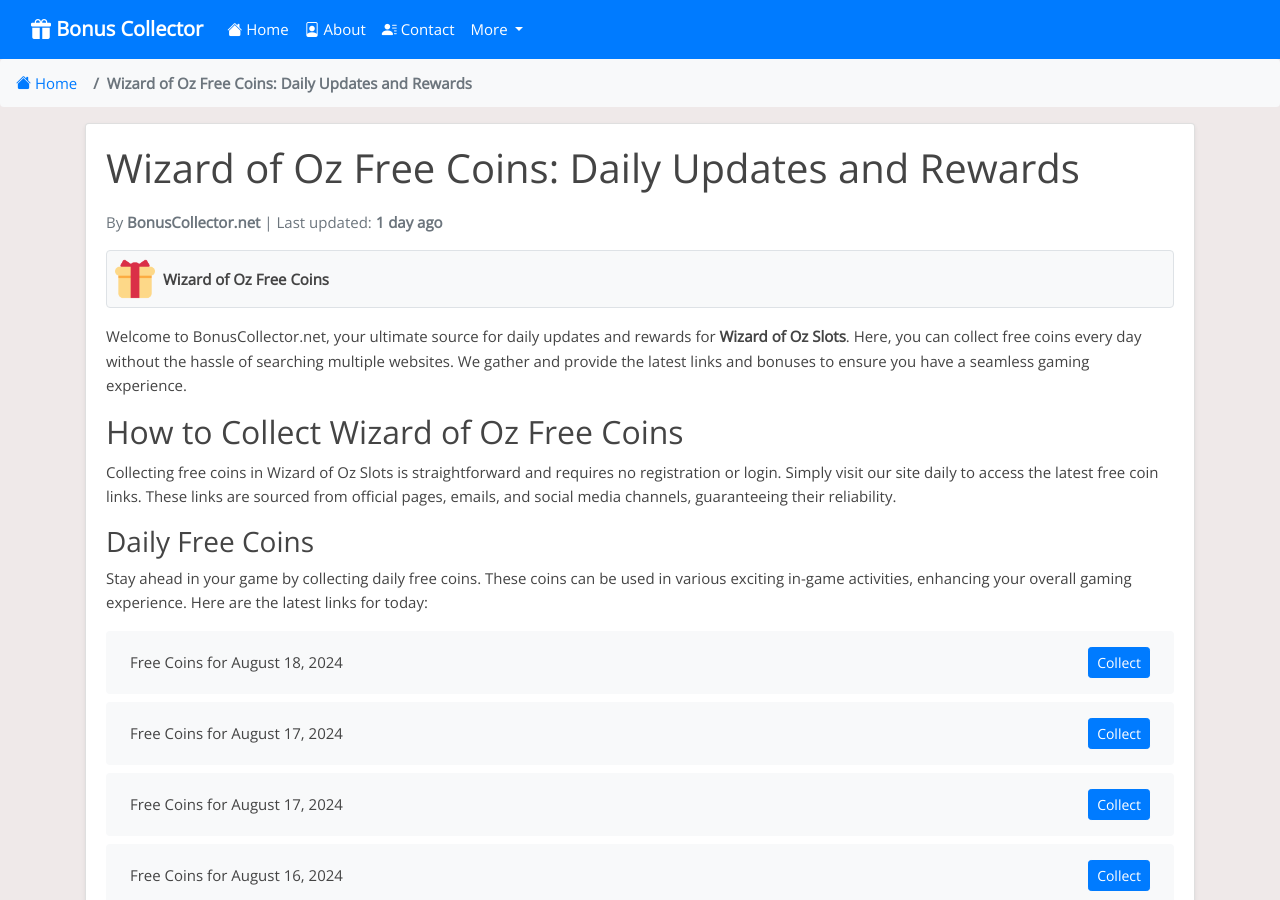
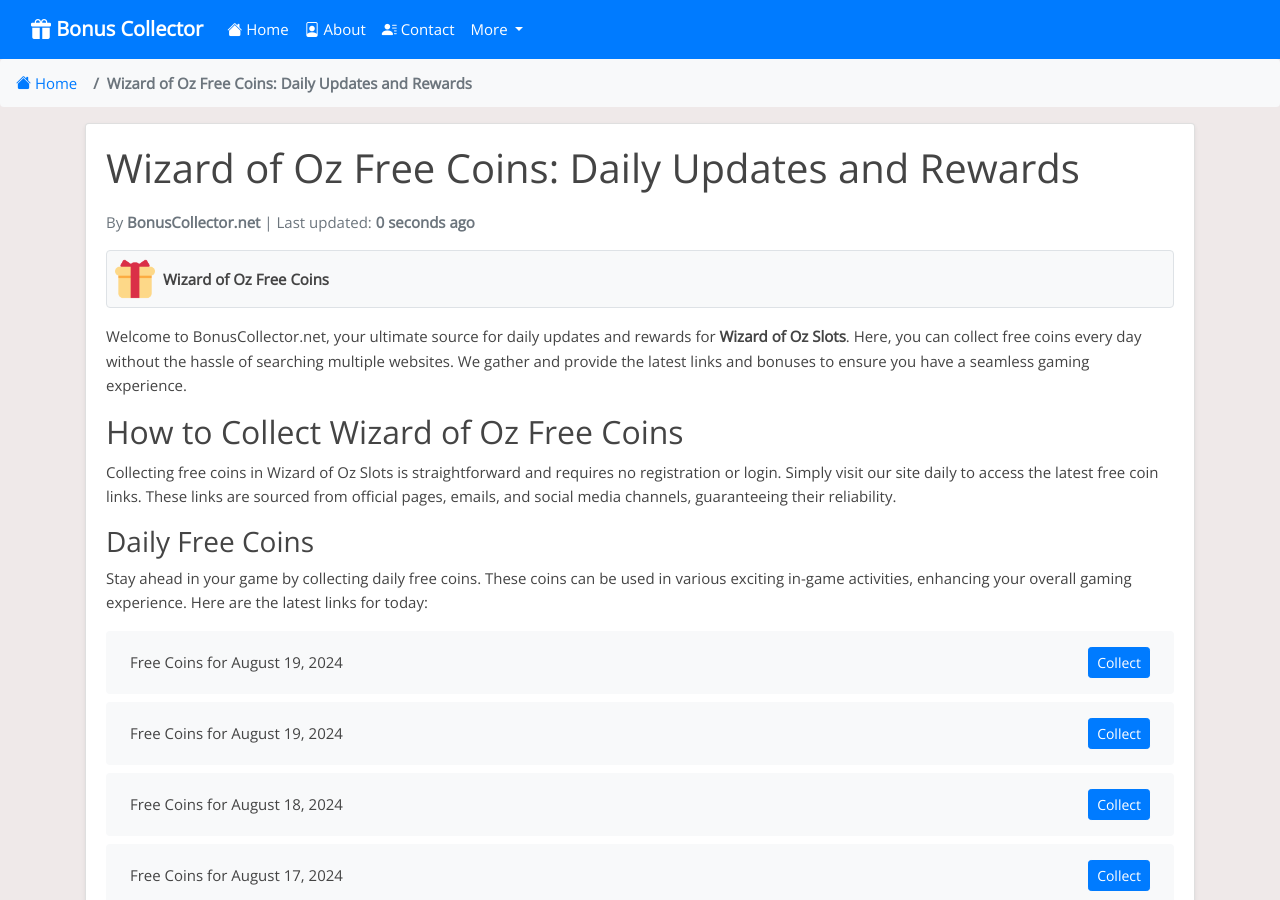
Before and after one commit to Prollad99/bs-net, a Jekyll site: the page built from _posts/2024-07-30-wizard-of-oz.md, in a window 1280 px wide and 900 px high. Built offline with Jekyll 4.4.1, drawn with Linux system fonts in a browser that asks for light colours; nearby versions of some CDN libraries; comment, search, counter and statistics services are not loaded; some of the changed text lies outside the part shown.

Commit message:
Update wizard-of-oz reward links and last modified date

```diff
--- a/_data/include_files.yml
+++ b/_data/include_files.yml
@@ -62,7 +62,7 @@
   last_modified: 2024-08-19 03:22:53
 
 wizard-of-oz.html:
-  last_modified: 2024-08-18 03:21:53
+  last_modified: 2024-08-19 03:23:20
 
 lotsa-slots.html:
   last_modified: 2024-08-19 03:23:01
--- a/_includes/wizard-of-oz.html
+++ b/_includes/wizard-of-oz.html
@@ -1,4 +1,12 @@
 <ul class="list-group mt-3 mb-4">
+  <li class="list-group-item d-flex justify-content-between align-items-center">
+    <span>Free Coins for August 19, 2024</span>
+    <a href="https://wozslots.onelink.me/rtQx/xdt93eqr" class="btn btn-primary btn-sm">Collect</a>
+  </li>
+  <li class="list-group-item d-flex justify-content-between align-items-center">
+    <span>Free Coins for August 19, 2024</span>
+    <a href="https://zynga.social/x657" class="btn btn-primary btn-sm">Collect</a>
+  </li>
   <li class="list-group-item d-flex justify-content-between align-items-center">
     <span>Free Coins for August 18, 2024</span>
     <a href="https://zynga.social/0fx1" class="btn btn-primary btn-sm">Collect</a>
@@ -391,12 +399,4 @@
     <span>Free Coins for June 23, 2024</span>
     <a href="https://zdnwoz0-a.akamaihd.net/live-web/incentive_redirect.html?id=1718123207-0d1us2s0btzo" class="btn btn-primary btn-sm">Collect</a>
   </li>
-  <li class="list-group-item d-flex justify-content-between align-items-center">
-    <span>Free Coins for June 22, 2024</span>
-    <a href="https://zdnwoz0-a.akamaihd.net/live-web/incentive_redirect.html?id=1718121304-0n20zc3f61ma" class="btn btn-primary btn-sm">Collect</a>
-  </li>
-  <li class="list-group-item d-flex justify-content-between align-items-center">
-    <span>Free Coins for June 22, 2024</span>
-    <a href="https://zdnwoz0-a.akamaihd.net/live-web/incentive_redirect.html?id=1718123166-0xlhezekeahm" class="btn btn-primary btn-sm">Collect</a>
-  </li>
 </ul>
```
Also changed, not shown: links-json/wizard-of-oz.json (+8 -8 lines).
